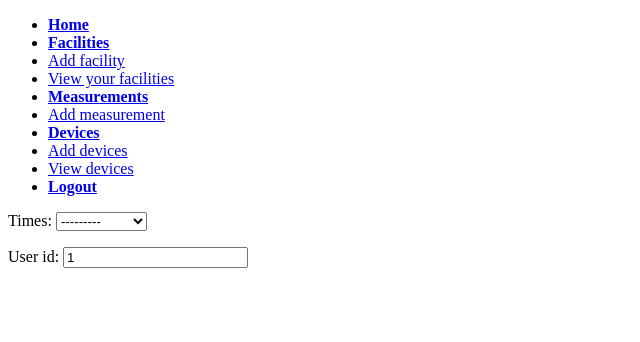
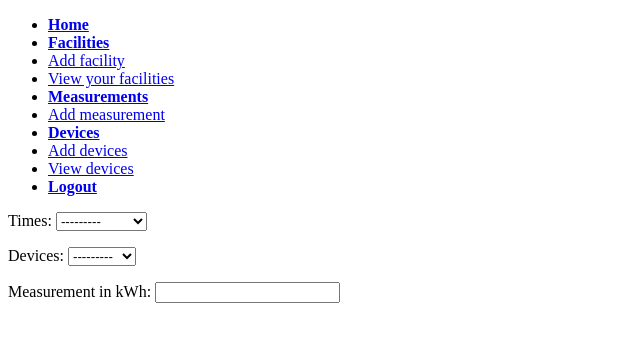
Before and after one commit to Boonstra/4.1WD-EnergySite, a Django app: page /measurements/add/ in a window 1280 px wide. Shown: the top 342 px of the page, without its empty margins (0-640 px from the left). Run offline with Django 3.2, Linux system fonts and the light colour scheme; a user stored in the database is signed in; tables that the repository leaves empty hold one stand-in row (values such as "Sample post").

Commit message:
User in form

```diff
--- a/devices/models.py
+++ b/devices/models.py
@@ -7,7 +7,7 @@
 
 
 class Device(models.Model):
-    facilities = models.ManyToManyField(Facility)
+    facilities = models.ManyToManyField(Facility, related_name='devices')
     category = models.ForeignKey(Category)
     brand = models.CharField(max_length=80)
     model = models.CharField(max_length=80)
--- a/devices/views.py
+++ b/devices/views.py
@@ -21,7 +21,7 @@
         if form.is_valid():
             devices = form.cleaned_data['devices']
             facility = Facility.objects.get(pk=request.user.facilities.all()[:1].get().id)
-            facility.device_set.add(devices)
+            facility.devices.add(devices)
 
     all_devices = Device.objects.all()
     user_devices = request.user.facilities.all()
@@ -34,5 +34,5 @@
 
 def view(request):
     user_facilities = Facility.objects.get(pk=request.user.facilities.all()[:1].get().id)
-    user_facilities_devices = user_facilities.device_set.all()
+    user_facilities_devices = user_facilities.devices.all()
     return render(request, 'devices/view.html', {'devices': user_facilities_devices})
--- a/measurements/templates/measurements/add.html
+++ b/measurements/templates/measurements/add.html
@@ -1,5 +1,7 @@
 {% extends 'master.html' %}
 
 {% block content %}
+<form method="post">{% csrf_token %}
 {{ form.as_p }}
+</form>
 {% endblock %}
--- a/measurements/views.py
+++ b/measurements/views.py
@@ -1,22 +1,25 @@
 import datetime
 from django import forms
+from django.contrib.auth.models import User
 from django.http import Http404
 from django.shortcuts import render
 from rest_framework import viewsets
 from measurements.models import Measurement, Time
+from devices.models import Device
+from facilities.models import Facility
 from measurements.serializers import MeasurementSerializer
 
 
 class AddMeasurementToDeviceForm(forms.Form):
-
     times = forms.ModelChoiceField(queryset=Time.objects.all())
-    user_id = forms.IntegerField()
+    devices = forms.ModelChoiceField(queryset=None)
+    measurement = forms.FloatField(label='Measurement in kWh')
 
     def __init__(self, *args, **kwargs):
-        user_id = kwargs.pop('user_id')
+        user = kwargs.pop('user')
         super(AddMeasurementToDeviceForm, self).__init__(*args, **kwargs)
-        if user_id:
-            self.fields['user_id'].initial = user_id
+        if user:
+            self.fields['devices'].queryset = user.facilities.all()[:1].get().devices.all()
 
 
 def index(request):
@@ -56,7 +59,7 @@
 
 
 def add(request):
-    form = AddMeasurementToDeviceForm(user_id=1)
+    form = AddMeasurementToDeviceForm(user=request.user)
     return render(request, 'measurements/add.html', {'form': form})
 
 
```
